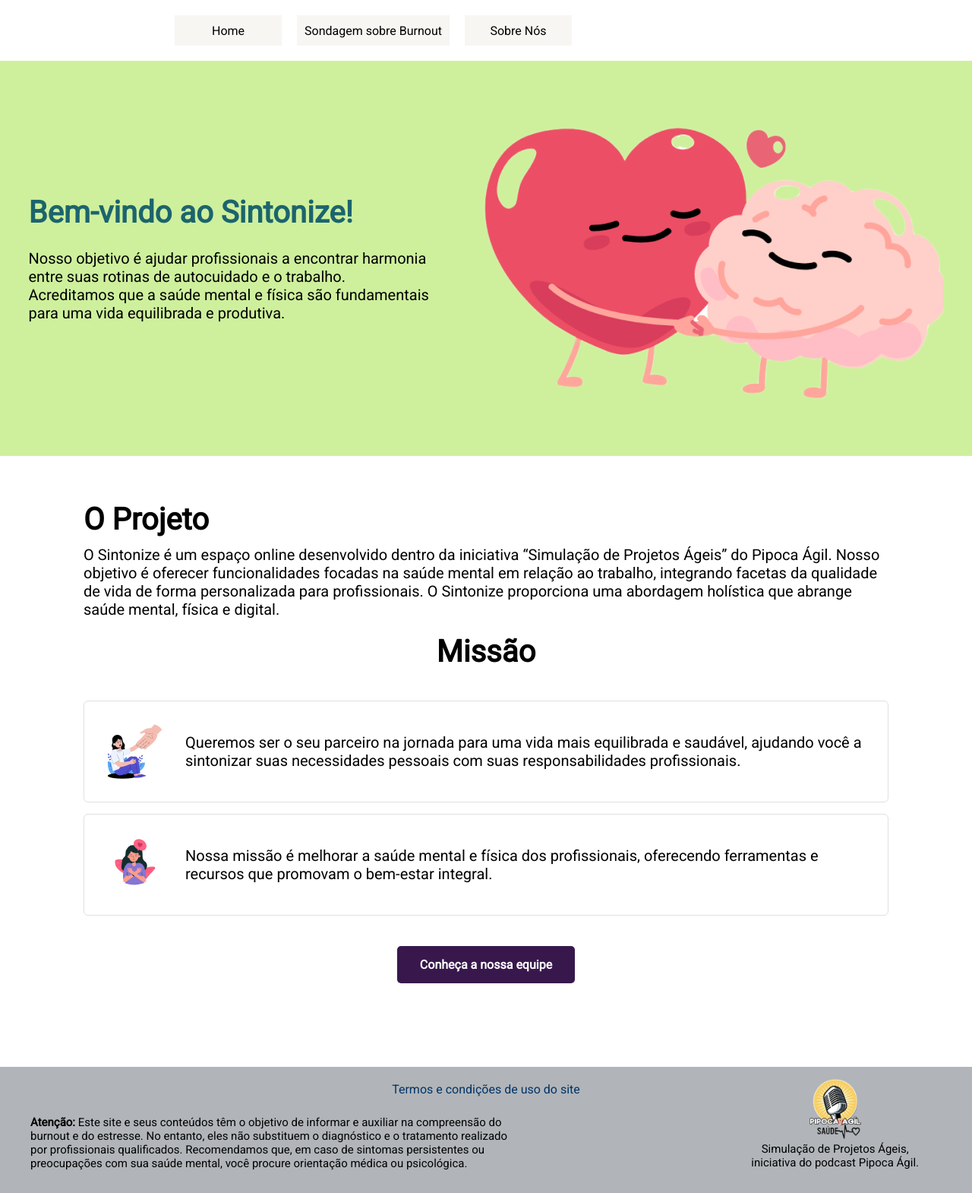
After one commit to egmoraes14/Sintonize-1, a Django app: page /sobre_nos/ in a window 1280 px wide. The commit adds this page. Shown: the whole page at 76% size. Run offline with Django 5.2, Linux system fonts and the light colour scheme.

Commit message:
add atualizacao pastas projeto

```diff
--- a/setup/urls.py
+++ b/setup/urls.py
@@ -1,6 +1,6 @@
 from django.contrib import admin
 from django.urls import path, include
-from site_sintonize.views import index, politicas_privacidade, sondagem
+from site_sintonize.views import index, politicas_privacidade, sondagem, sobre_nos
 
 
 urlpatterns = [
@@ -9,4 +9,5 @@ urlpatterns = [
     path('index.html', index, name='index'),
     path('sondagem.html',sondagem, name='sondagem' ),
     path('politicas_privacidade', politicas_privacidade, name='politicas_privacidade'),
+    path('sobre_nos/', sobre_nos, name='sobre_nos'),
 ]
--- /dev/null
+++ b/site_sintonize/static/css/sobre_nos.css
@@ -0,0 +1,135 @@
+
+body {
+    max-width: 1,440px;
+    width: 100%;
+    font-family: 'Roboto', sans-serif;
+    margin: 0;
+    padding: 0;
+    overflow-x: hidden; /* Oculta overflow horizontal */
+}
+
+/* Estilizando o Container Principal */
+main {
+    width: 100%;
+    max-width:1100px;
+    margin: 90px auto;
+    padding: 20px;
+}
+
+/* Estilo do Header */
+header {
+    width: 100%;
+    height: 520px;
+    background: #CEF09D;
+    position: relative;
+    padding: 60px 0px;
+    display: flex;
+    flex-direction: row;
+    align-items: center;
+    justify-content: center;
+    margin-top: 80px;
+}
+
+/* Conteúdo do Header */
+.content {
+    display: flex;
+    flex-direction: column;
+    justify-content: flex-start;
+}
+
+/* Estilo do Contêiner de Texto */
+.text-container {
+    width: 100%;
+    max-width: 530px;
+    height: auto;
+    opacity: 1; /* Corrigi a opacidade; é melhor definir um valor aqui */
+    gap: 24px;
+    display: flex;
+    flex-direction: column;
+}
+
+/* Título do Header */
+h1 {
+    width: 100%;
+    height: auto; /* Alterado para auto */
+    font-family: 'Roboto';
+    font-weight: 700;
+    font-size: 40px;
+    line-height: 48px;
+    color: #1C646D;
+    margin: 0;
+}
+
+/* Estilo do Parágrafo */
+header p {
+    width: 100%;
+    height: auto;
+    font-family: 'Roboto';
+    font-weight: 400;
+    font-size: 20px;
+    line-height: 24px;
+    text-align: left;
+    color: #000000;
+    margin: 0;
+}
+
+/* Estilo da Imagem */
+header img {
+    width: 675px;
+    height: 486px;
+    opacity: 1;
+}
+
+/* Estilo dos Títulos das Seções */
+h2 {
+    font-size: 40px;
+    color: #000000;
+    font-weight: 700;
+    line-height: 48px;
+    margin: 0 0 20px 0; /* Espaçamento inferior */
+}
+
+/* Estilo específico para "O Projeto" - Alinhado à esquerda */
+.projeto-titulo {
+    text-align: left; /* Alinha o título à esquerda */
+    margin: -50px 0 10px 0; /* Margem ajustada: 10px acima e abaixo */
+}
+
+.projeto{
+font-family: Roboto;
+font-size: 20px;
+font-weight: 400;
+line-height: 24px;
+text-align: left;
+list-style-type: none; /* Remove a marcação padrão da lista */
+co: #000000;
+
+}
+
+
+/* Estilo específico para "Missão" - Centralizado */
+.missao-titulo {
+    text-align: center; /* Centraliza */
+    margin: 20px 0 40px 0; /* Margem ajustada: 10px acima e abaixo */
+}
+
+/* Estilo da Missão */
+.missao {
+    font-family: 'Roboto';
+    font-weight: 400;
+    font-size: 20px;
+    line-height: 24px;
+    color: #000000;
+    list-style-type: none; /* Remove a marcação padrão da lista */
+    padding: 0; /* Remove o preenchimento padrão */
+}
+
+.missao li {
+    margin-bottom: 15px; /* Espaçamento entre os itens da lista */
+    border: 1px solid #e0e0e0; /* Adiciona borda */
+    border-radius: 6px; /* Bordas arredondadas */
+    padding: 16px; /* Preenchimento interno */
+    display: flex; /* Flex para alinhar a imagem e o texto */
+    align-items: center; /* Alinha verticalmente o conteúdo */
+    gap: 16px;
+}
--- a/site_sintonize/static/css/styles.css
+++ b/site_sintonize/static/css/styles.css
@@ -1,25 +1,8 @@
-
-
-/* Reset básico para evitar inconsistências em diferentes navegadores */
 * {
     box-sizing: border-box;
     margin: 0;
     padding: 0;
 }
-
-/* Estilos Globais */
-body {
-    font-family: 'Roboto', sans-serif;
-    background: #ffffff;
-}
-
-/* Estilos do Header */
-.header {
-    background-color: #ffffff;
-    text-align: center;
-}
-
-/* Outros estilos globais aqui... */
 /* Menu de Navegação */
 .menu {
     position: absolute;
@@ -27,6 +10,7 @@ body {
     left: 220px;
     z-index: 2;
     display: flex;
+    font-family: 'Roboto', sans-serif;
 }
 
 .menu ul {
@@ -51,13 +35,12 @@ body {
     background: #F8F6F3;
     transition: background 0.3s;
     text-align: center;
+
 }
 
 .menu a:hover {
     background: #E0E0E0;
 }
-
-
 
 
 /* Responsividade */
@@ -67,59 +50,27 @@ body {
         align-items: center;
     }
 }
-footer {
-    background-color: #b1b5b9; /* Cor de fundo cinza claro */
-    padding: 20px; /* Espaçamento interno */
+
+.botao {
+    display: inline-block; /* Para permitir espaçamento */
+    background-color: #38184C; /* Cor do botão */
+    color:#FFFFFF;
+    ; /* Cor do texto do botão */
+    padding: 15px 30px; /* Espaçamento interno do botão */
+    border-radius: 5px; /* Bordas arredondadas do botão */
+    text-decoration: none; /* Sem decoração no texto */
+    font-weight: bold; /* Negrito */
+    text-align: center; /* Centraliza o texto */
+    margin-top: 20px; /* Margem superior */
+    transition: background-color 0.3s ease; /* Transição suave para hover */
 }
 
-.botao-container {
-    margin-bottom: 15px; /* Espaço abaixo do botão */
-    text-align: center; /* Centralizar o botão */
+.botao:hover {
+    background-color: #4E2A6A; /* Cor do botão ao passar o mouse */
+    cursor: pointer; /* Muda o cursor para indicar interatividade */
 }
-
-.footer-content {
-    display: flex; /* Usar flexbox para o layout */
-    align-items: flex-start; /* Alinhar itens no topo */
-    justify-content: space-between; /* Espaço entre os elementos */
-    max-width: 1200px; /* Largura máxima do rodapé */
-    margin: 0 auto; /* Centralizar o rodapé */
-    flex-wrap: wrap; /* Permitir quebra de linha */
+.botao-container-equipe {
+    display: flex; /* Usar flexbox */
+    justify-content: center; /* Centraliza horizontalmente */
+    margin-top: 20px; /* Margem superior para espaçamento */
 }
-
-.texto {
-    flex: 1; /* O texto ocupará o espaço restante */
-    text-align: left; /* Alinhar o texto à esquerda */
-    margin-right: 20px; /* Espaço à direita do texto */
-}
-
-footer a {
-    text-decoration: none; /* Remove o sublinhado do texto dos links */
-    color: #003366; /* Mantenha a cor do texto do link */
-}
-
-footer p {
-    font-size: 15px; /* Tamanho da fonte do texto */
-    color: #000000; /* Cor do texto */
-    margin: 10px 0; /* Margem vertical */
-}
-
-.logo-container {
-    margin-left: auto; /* Empurrar a logo para a direita */
-    text-align: center; /* Alinhar texto e imagem ao centro */
-    margin-right: 30px;
-    margin-top: -50px;
-}
-
-footer img {
-    max-width: 100px; /* Largura máxima da imagem */
-    height: auto; /* Altura automática para manter a proporção */
-    display: block; /* Make image a block element */
-    margin: 0 auto; /* Centralizar a imagem */
-}
-
-.logo-container p {
-    font-size: 15px; /* Tamanho da fonte abaixo da logo */
-    color: #000000; /* Cor do texto */
-    margin-top: -5px; /* Margem superior */
-    text-align: center; /* Texto centralizado */
-}
--- a/site_sintonize/templates/header.html
+++ b/site_sintonize/templates/header.html
@@ -2,5 +2,7 @@
     <ul id="menu-list">
         <li><a href="/" id="menu-home">Home</a></li>
         <li><a href="{% url 'sondagem' %}" id="menu-formulario">Sondagem sobre Burnout</a></li>
+        <li><a href="{% url 'sobre_nos' %}">Sobre Nós</a>
+
     </ul>
 </nav>
--- a/site_sintonize/templates/index.html
+++ b/site_sintonize/templates/index.html
@@ -40,7 +40,7 @@
             </div>
         </div>
         <div class="imagem" id="imagem-container">
-            <img src="{% static 'images/mulher.png' %}" alt="Ilustração sobre Burnout" class="imagem" id="imagem-principal">
+            <img src="{% static 'images/cerebro.png' %}" alt="Ilustração sobre Burnout" class="imagem" id="imagem-principal">
         </div>
     </div>
 
--- /dev/null
+++ b/site_sintonize/templates/sobre_nos.html
@@ -0,0 +1,58 @@
+<!DOCTYPE html>
+<html lang="pt-BR">
+<head>
+    <meta charset="UTF-8">
+    <meta name="viewport" content="width=device-width, initial-scale=1.0">
+    <title>Sobre Nós!</title>
+    {% load static %}
+    <link rel="stylesheet" href="{% static 'css/styles.css' %}">
+    <link rel="stylesheet" href="{% static 'css/footer.css' %}">
+    <link rel="stylesheet" href="{% static 'css/sobre_nos.css' %}">
+    <link href="https://fonts.googleapis.com/css2?family=Roboto:wght@400&display=swap" rel="stylesheet">
+</head>
+<body>
+    {% include 'header.html' %}
+    <header>
+        <div class="content">
+            <div class="text-container">
+                <h1>Bem-vindo ao Sintonize!</h1>
+                <p>
+                    Nosso objetivo é ajudar profissionais a encontrar harmonia entre suas rotinas de autocuidado e o trabalho.
+                    Acreditamos que a saúde mental e física são fundamentais para uma vida equilibrada e produtiva.
+                </p>
+            </div>
+        </div>
+        <img class="header-img-visible" src="{% static 'images/coracao.png' %}" alt="Ilustração">
+    </header>
+
+    <main>
+        <section>
+            <h2 class="projeto-titulo">O Projeto</h2>
+            <ul class="projeto">
+                <li>O Sintonize é um espaço online desenvolvido dentro da iniciativa “Simulação de Projetos Ágeis” do Pipoca Ágil. Nosso objetivo é oferecer funcionalidades focadas na saúde mental em relação ao trabalho, integrando facetas da qualidade de vida de forma personalizada para profissionais. O Sintonize proporciona uma abordagem holística que abrange saúde mental, física e digital.</li>
+            </ul>
+        </section>
+
+        <section>
+            <h2 class="missao-titulo">Missão</h2>
+            <ul class="missao">
+                <li>
+                    <img src="{% static 'images/icone1.png' %}" alt="Ícone de Missão 1" class="missao-icon">
+                    Queremos ser o seu parceiro na jornada para uma vida mais equilibrada e saudável, ajudando você a sintonizar suas necessidades pessoais com suas responsabilidades profissionais.
+                </li>
+                <li>
+                    <img src="{% static 'images/icone2.png' %}" alt="Ícone de Missão 2" class="missao-icon">
+                    Nossa missão é melhorar a saúde mental e física dos profissionais, oferecendo ferramentas e recursos que promovam o bem-estar integral.
+                </li>
+            </ul>
+        </section>
+
+        <div class="botao-container-equipe">
+            <a href="#" class="botao">Conheça a nossa equipe</a>
+        </div>
+    </main>
+
+
+    {% include 'footer.html' %}
+</body>
+</html>
--- a/site_sintonize/views.py
+++ b/site_sintonize/views.py
@@ -10,3 +10,6 @@ def politicas_privacidade (request):
 
 def sondagem (requests):
     return render (requests, 'sondagem.html')
+
+def sobre_nos (request):
+    return render(request, 'sobre_nos.html')
```
Also changed, not shown: site_sintonize/static/css/home.css (+27 -19 lines), site_sintonize/static/css/sondagem.css (+15 -7 lines), site_sintonize/templates/sondagem.html (+3 -5 lines), site_sintonize/static/images/cerebro.png (added), site_sintonize/static/images/coracao.png (added), site_sintonize/static/images/icone1.png (added), site_sintonize/static/images/icone2.png (added), site_sintonize/static/images/lupa.png (deleted), site_sintonize/static/images/mulher.png (deleted), site_sintonize/static/images/regua.png.
